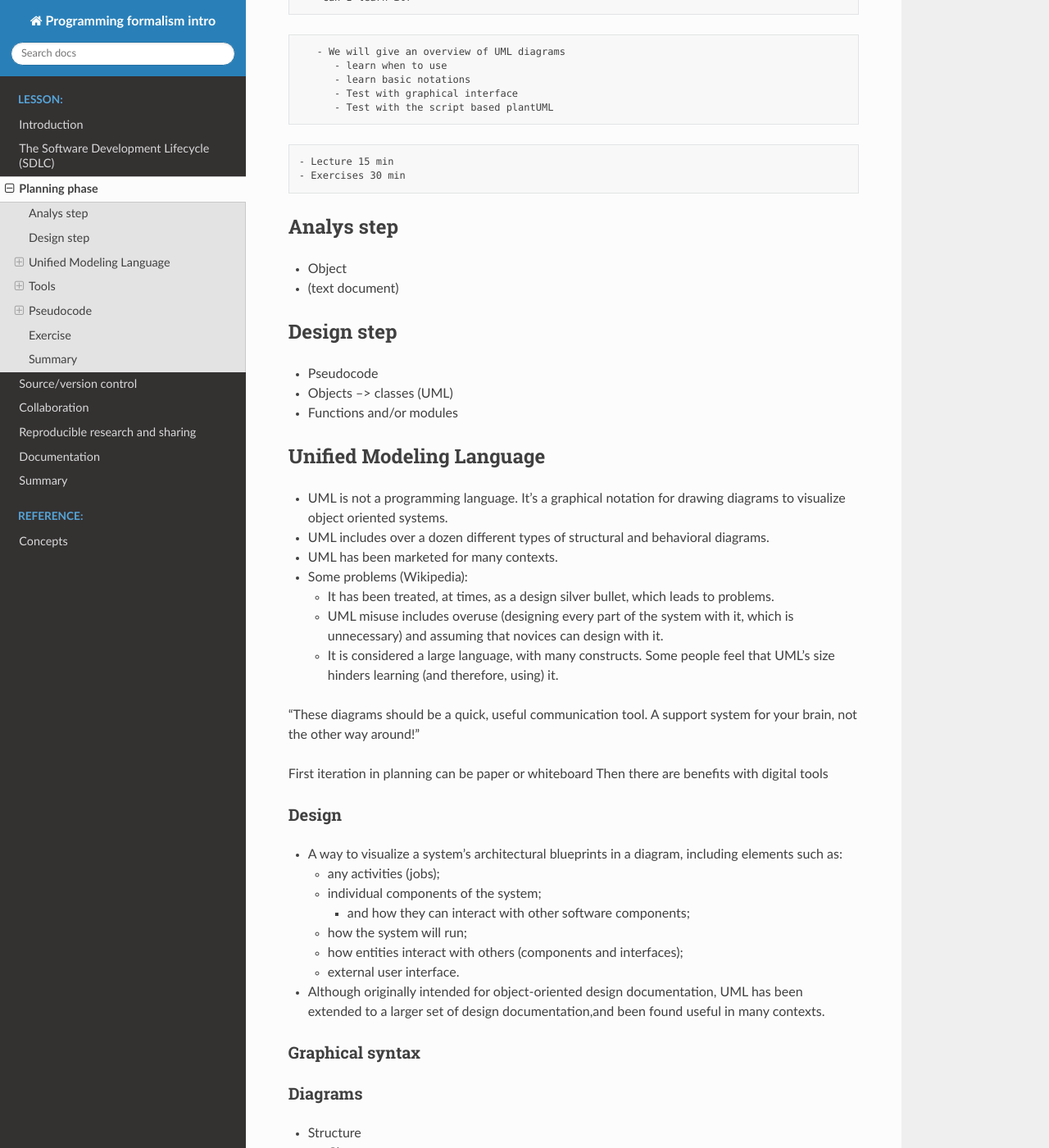
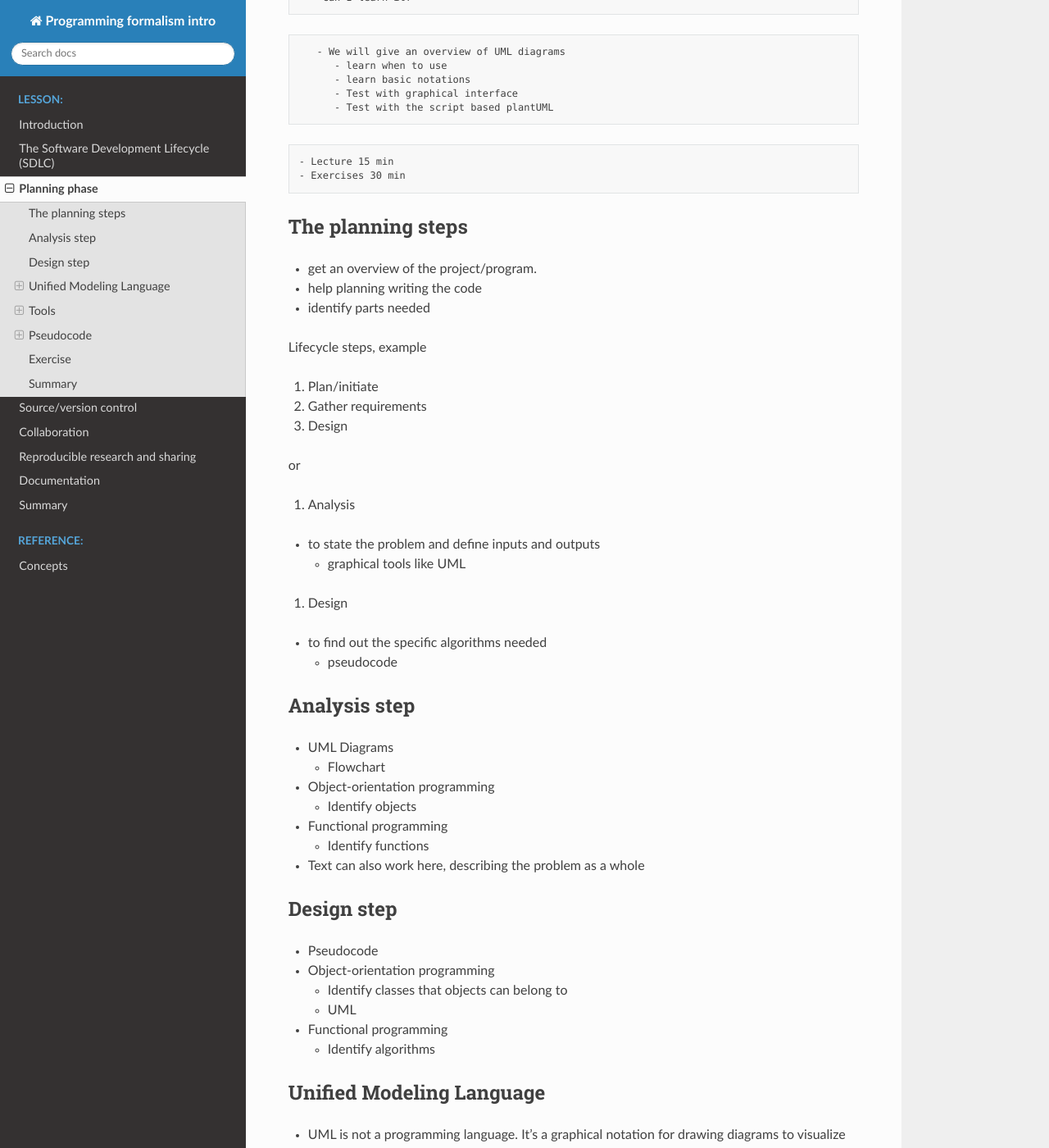
Before and after one commit to UPPMAX/programming_formalisms_intro, a Sphinx documentation site: the page built from doc/flowcharts.md, in a window 1280 px wide and 1400 px high, scrolled down 201 px. Shown: the whole window at 82% size. Built offline with Sphinx 7.4.7 and the Read the Docs theme 2.0.0, drawn with Linux system fonts in a browser that asks for light colours; pages that are not in the unit, such as notebooks, are missing from menus.

Commit message:
Update flowcharts.md

````diff
--- a/doc/flowcharts.md
+++ b/doc/flowcharts.md
@@ -18,17 +18,43 @@
 - Exercises 30 min
 ```
 
+## The planning steps
+- get an overview of the project/program.
+- help planning writing the code
+- identify parts needed
 
-## Analys step
-- Object
-- (text document)
+Lifecycle steps, example
+1.	Plan/initiate
+2.	Gather requirements
+3.	Design
 
+or
+
+1. Analysis
+  - to state the problem and define inputs and outputs
+    - graphical tools like UML
+2. Design
+  - to find out the specific algorithms needed
+    - pseudocode
+
+## Analysis step
+- UML Diagrams
+  - Flowchart
+- Object-orientation programming
+  - Identify objects
+- Functional programming
+  - Identify functions
+- Text can also work here, describing the problem as a whole
 
 ## Design step
 
 - Pseudocode
-- Objects --> classes (UML)
-- Functions and/or modules
+- Object-orientation programming
+  - Identify classes that objects can belong to
+  - UML
+- Functional programming
+  - Identify algorithms
+
 
 ## Unified Modeling Language
 
````
